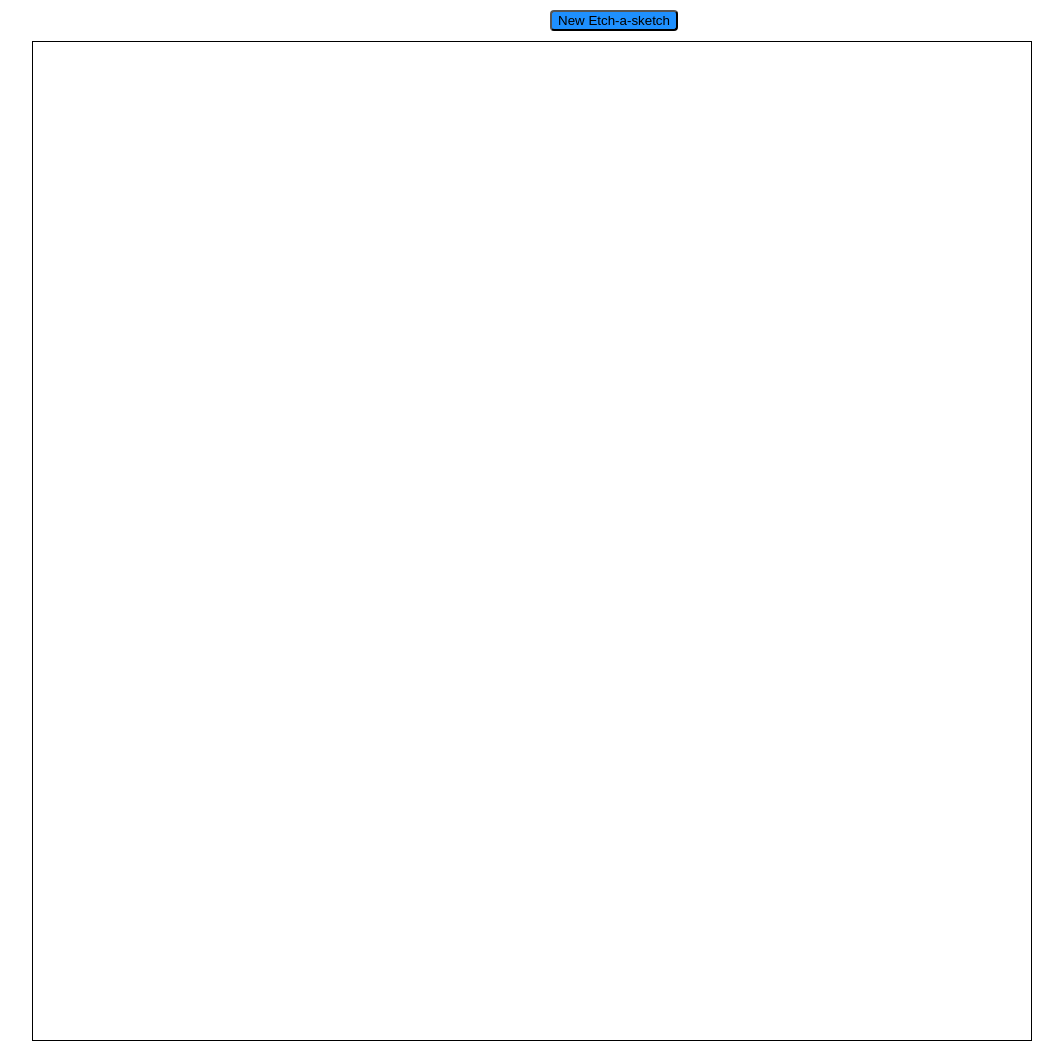
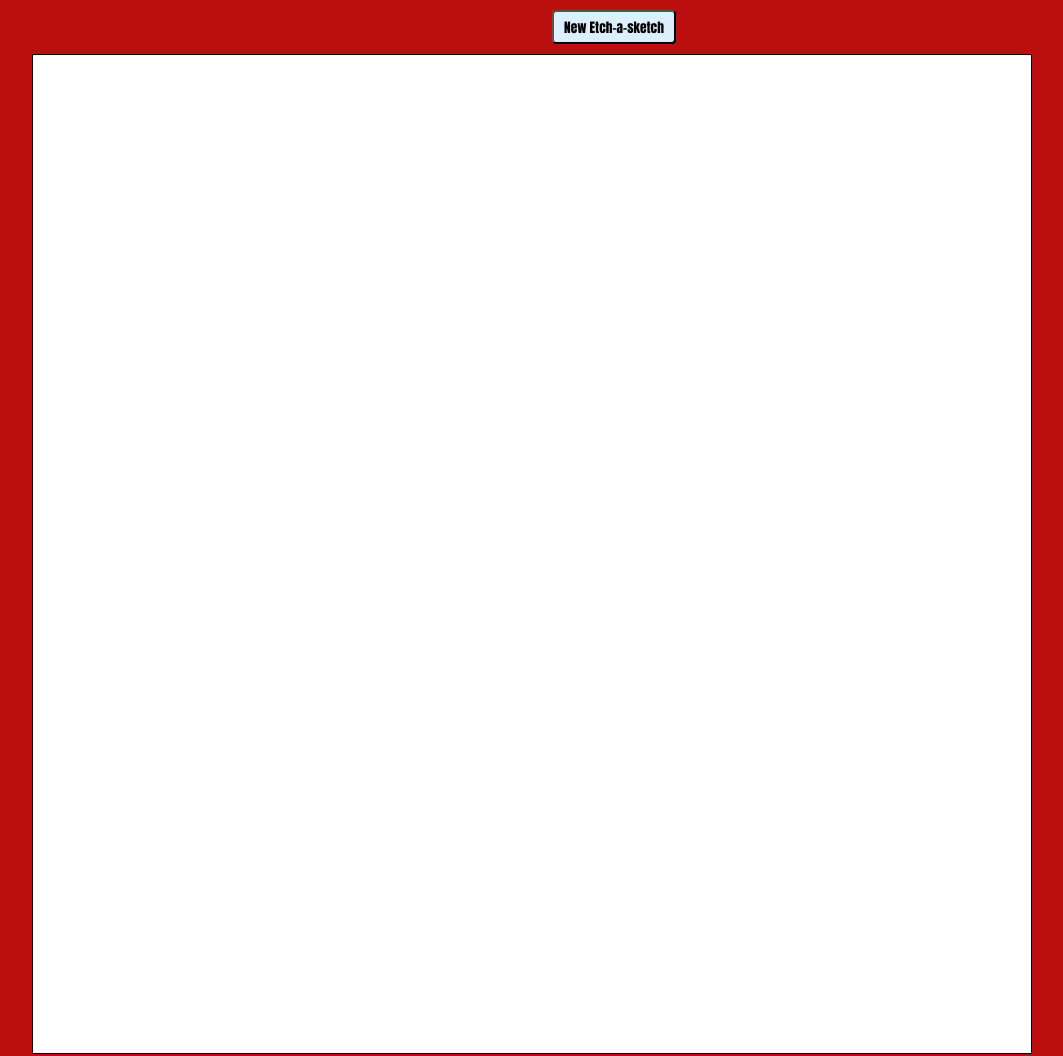
Before and after one commit to knackbit/etch-a-sketch, a plain HTML site: page index.html in a window 1280 px wide. Shown: the whole page, without its empty margins (26-1089 px from the left). Drawn offline with Linux system fonts and the light colour scheme.

Commit message:
add additional background color and styling

```diff
--- a/style.css
+++ b/style.css
@@ -1,6 +1,11 @@
 body {
+    background-color: rgb(187, 14, 14);
+}
 
+* {
+    font-family: Impact, Haettenschweiler, 'Arial Narrow Bold', sans-serif;
 }
+
 #grid-box {
     display: flex;
     width: 100%;
@@ -19,6 +24,7 @@ body {
 .row-container {
     display: flex;
     flex: 1 1 auto;
+    background-color: white;
 
 }
 
@@ -39,6 +45,7 @@ body {
 
 #create-grid {
     border-radius: 4px;
-    background-color: dodgerblue;
+    background-color: rgb(220, 240, 252);
     align-self: center;
+    padding: 5px 10px;
 }
```
